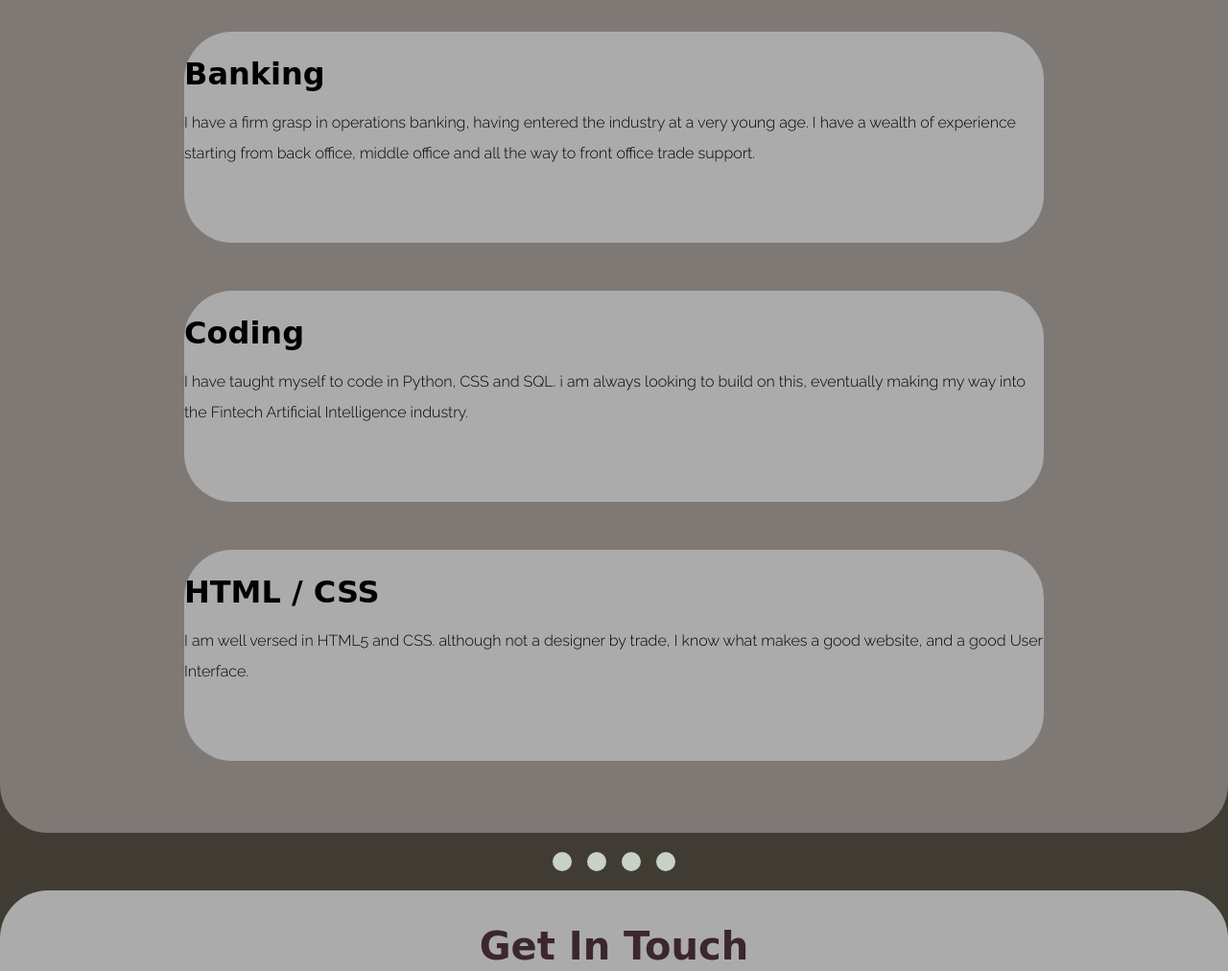
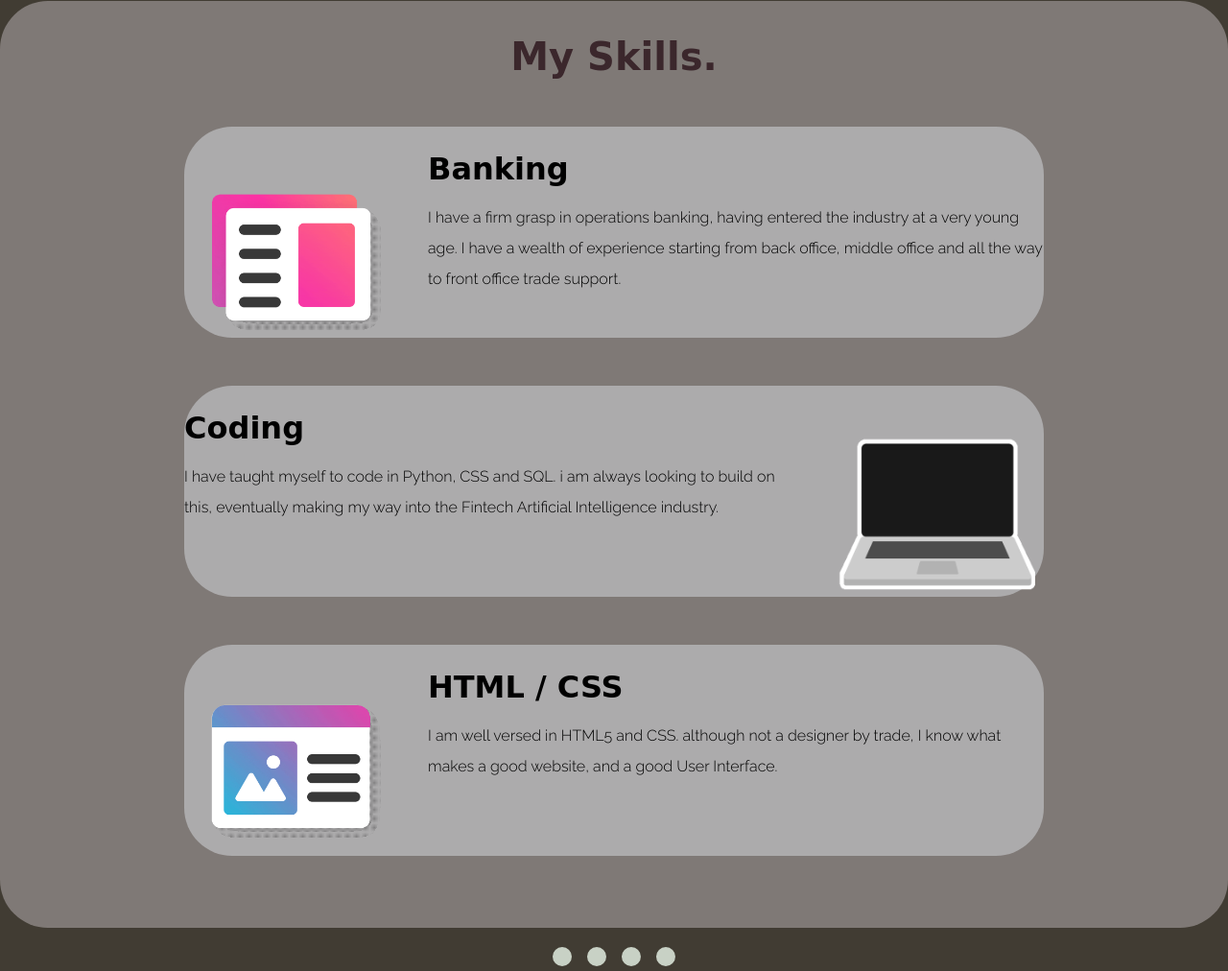
Before and after one commit to Tamz541/CV, a plain HTML site: page index.html in a window 1280 px wide. Shown: the part 916-1928 px from the top of the page at 96% size. Drawn offline with Linux system fonts and the light colour scheme; the site is published under a folder, as on GitHub Pages, so addresses that start at the root find nothing; a web font is replaced by a local one.

Commit message:
image location updated

```diff
--- a/index.html
+++ b/index.html
@@ -11,10 +11,10 @@
 
 <body>
 <div class="top-container">
-    <img src="/gifs/clouds.gif" alt="cloud-img" class="top_cloud">
+    <img src="gifs/clouds.gif" alt="cloud-img" class="top_cloud">
     <h1 style="padding-top: 150px;">I'm Tahmid.</h1>
     <h2>a banker learning to code.</h2>
-    <img src="/images/london-silhouette.png" alt="london-img" class="london">
+    <img src="images/london-silhouette.png" alt="london-img" class="london">
     </div>
 <hr>
   <div class="profile">
@@ -29,17 +29,17 @@
 
     <h2>My Skills.</h2>
     <div class="skill-row">
-      <img class="skills_image" src="/gifs/report.gif" alt="">
+      <img class="skills_image" src="gifs/report.gif" alt="">
       <h3>Banking </h3>
       <p>I have a firm grasp in operations banking, having entered the industry at a very young age. I have a wealth of experience starting from back office, middle office and all the way to front office trade support.</p>
     </div>
     <div class="skill-row">
-      <img class="skills_image_right" src="/gifs/programming.gif" alt="">
+      <img class="skills_image_right" src="gifs/programming.gif" alt="">
       <h3>Coding</h3>
       <p>I have taught myself to code in Python, CSS and SQL. i am always looking to build on this, eventually making my way into the Fintech Artificial Intelligence industry.</p>
     </div>
       <div class="skill-row">
-        <img class="skills_image" src="/gifs/HTML.gif" alt="">
+        <img class="skills_image" src="gifs/HTML.gif" alt="">
         <h3>HTML / CSS</h3>
         <p>I am well versed in HTML5 and CSS. although not a designer by trade, I know what makes a good website, and a good User Interface.</p>
 
```
